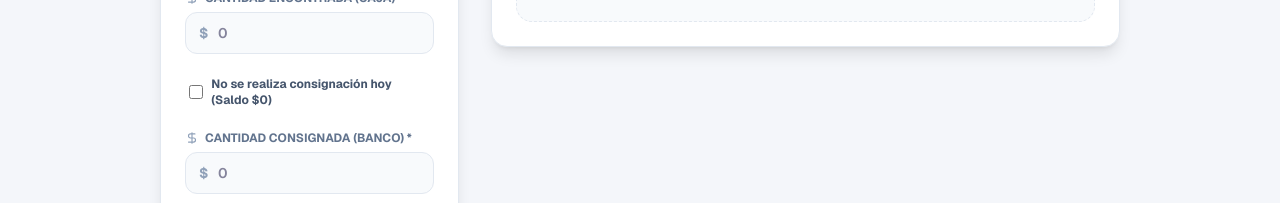
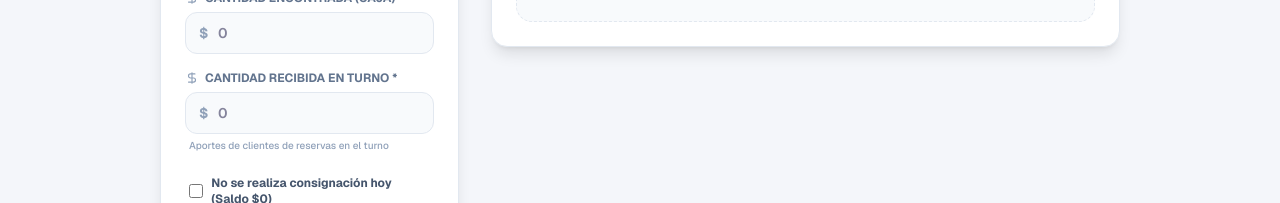
Before and after one commit to JCshekin17/Digitacion_shekina, a Next.js app: page /caja in a window 1280 px wide. Shown: the part 441-644 px from the top of the page. Built offline with nearby package versions, Linux system fonts and the light colour scheme; no server answers; the database is empty.

Commit message:
feat: agregar campo cantidad recibida en turno y corregir errores en caja

```diff
--- a/src/app/caja/page.tsx
+++ b/src/app/caja/page.tsx
@@ -13,13 +13,14 @@ function formatCurrency(value: number) {
     currency: 'COP',
     minimumFractionDigits: 0,
     maximumFractionDigits: 0,
-  }).format(value)
+  }).format(value || 0)
 }
 
 export default function CajaPage() {
-  const [date, setDate] = useState(new Date().toISOString().split('T')[0])
+  const [date, setDate] = useState('')
   const [advisor, setAdvisor] = useState('')
   const [foundAmount, setFoundAmount] = useState<number | ''>('')
+  const [receivedAmount, setReceivedAmount] = useState<number | ''>('')
   const [consignedAmount, setConsignedAmount] = useState<number | ''>('')
   const [records, setRecords] = useState<CashRecord[]>([])
   const [loading, setLoading] = useState(false)
@@ -46,12 +47,14 @@ CREATE TABLE IF NOT EXISTS public.cash_records (
   advisor       TEXT NOT NULL,
   found_amount  NUMERIC(12, 2) NOT NULL DEFAULT 0,
   consigned_amount NUMERIC(12, 2) NOT NULL DEFAULT 0,
+  received_amount NUMERIC(12, 2) NOT NULL DEFAULT 0,
   balance       NUMERIC(12, 2) GENERATED ALWAYS AS (found_amount - consigned_amount) STORED,
   proof_url     TEXT
 );
 
 -- SI LA TABLA YA EXISTÍA, AÑADIR LA COLUMNA FALTANTE:
 ALTER TABLE public.cash_records ADD COLUMN IF NOT EXISTS proof_url TEXT;
+ALTER TABLE public.cash_records ADD COLUMN IF NOT EXISTS received_amount NUMERIC(12, 2) NOT NULL DEFAULT 0;
 
 -- 2. POLÍTICAS DE LA TABLA
 ALTER TABLE public.cash_records ENABLE ROW LEVEL SECURITY;
@@ -113,6 +116,7 @@ CREATE POLICY "Allow public insert" ON storage.objects FOR INSERT WITH CHECK (bu
   }
 
   useEffect(() => {
+    setDate(new Date().toISOString().split('T')[0])
     fetchRecords()
   }, [])
 
@@ -129,6 +133,7 @@ CREATE POLICY "Allow public insert" ON storage.objects FOR INSERT WITH CHECK (bu
 
     const finalAdvisor = noConsignment ? `${advisor} (SIN CONSIGNACIÓN)` : advisor
     const finalConsignedAmount = noConsignment ? fAmt : cAmt
+    const rAmt = Number(receivedAmount) || 0
 
     try {
       let finalProofUrl = ''
@@ -157,6 +162,7 @@ CREATE POLICY "Allow public insert" ON storage.objects FOR INSERT WITH CHECK (bu
         advisor: finalAdvisor,
         found_amount: fAmt,
         consigned_amount: finalConsignedAmount,
+        received_amount: rAmt,
         balance,
         proof_url: finalProofUrl,
       }
@@ -169,6 +175,7 @@ CREATE POLICY "Allow public insert" ON storage.objects FOR INSERT WITH CHECK (bu
           advisor: finalAdvisor,
           found_amount: fAmt,
           consigned_amount: finalConsignedAmount,
+          received_amount: rAmt,
           proof_url: finalProofUrl
         }])
 
@@ -184,6 +191,7 @@ CREATE POLICY "Allow public insert" ON storage.objects FOR INSERT WITH CHECK (bu
         setSuccess(true)
         setAdvisor('')
         setFoundAmount('')
+        setReceivedAmount('')
         setConsignedAmount('')
         setNoConsignment(false)
         setProofFile(null)
@@ -197,6 +205,7 @@ CREATE POLICY "Allow public insert" ON storage.objects FOR INSERT WITH CHECK (bu
         advisor: finalAdvisor,
         found_amount: fAmt,
         consigned_amount: finalConsignedAmount,
+        received_amount: rAmt,
         balance,
       })
       setShowSqlHelp(true)
@@ -218,6 +227,7 @@ CREATE POLICY "Allow public insert" ON storage.objects FOR INSERT WITH CHECK (bu
     setSuccess(true)
     setAdvisor('')
     setFoundAmount('')
+    setReceivedAmount('')
     setConsignedAmount('')
     setTimeout(() => setSuccess(false), 5000)
   }
@@ -401,6 +411,28 @@ CREATE POLICY "Allow public insert" ON storage.objects FOR INSERT WITH CHECK (bu
               </div>
             </div>
 
+            {/* Cantidad Recibida en Turno */}
+            <div>
+              <label className="text-xs font-bold text-slate-500 uppercase flex items-center gap-1.5 mb-1.5" htmlFor="cReceived">
+                <DollarSign className="w-3.5 h-3.5 text-slate-400" /> Cantidad Recibida en Turno *
+              </label>
+              <div className="relative">
+                <span className="absolute left-3.5 top-1/2 -translate-y-1/2 text-slate-400 font-bold text-sm">$</span>
+                <input
+                  id="cReceived"
+                  type="number"
+                  min="0"
+                  step="1000"
+                  required
+                  placeholder="0"
+                  value={receivedAmount}
+                  onChange={(e) => setReceivedAmount(e.target.value === '' ? '' : Number(e.target.value))}
+                  className="w-full rounded-xl border border-slate-200 pl-8 pr-4 py-2.5 text-sm bg-slate-50 focus:bg-white focus:ring-2 focus:ring-[#088DCF]/20 focus:border-[#088DCF] font-semibold transition-all"
+                />
+              </div>
+              <p className="text-[10px] text-slate-400 mt-1 font-medium px-1">Aportes de clientes de reservas en el turno</p>
+            </div>
+
             {/* Checkbox No Consignación */}
             <div className="flex items-center gap-2 py-1.5 px-1">
               <input
@@ -550,6 +582,7 @@ CREATE POLICY "Allow public insert" ON storage.objects FOR INSERT WITH CHECK (bu
                     <th className="pb-3 pl-1">Fecha</th>
                     <th className="pb-3">Asesor</th>
                     <th className="pb-3 text-right">Cantidad Encontrada</th>
+                    <th className="pb-3 text-right">Recibido Turno</th>
                     <th className="pb-3 text-right">Cantidad Consignada</th>
                     <th className="pb-3 text-right">Diferencia / Saldo</th>
                     <th className="pb-3 text-center">Acciones</th>
@@ -557,10 +590,11 @@ CREATE POLICY "Allow public insert" ON storage.objects FOR INSERT WITH CHECK (bu
                 </thead>
                 <tbody className="divide-y divide-slate-50 text-xs">
                   {records.map((r, i) => {
-                    const isNoCons = r.advisor.includes('SIN CONSIGNACIÓN')
-                    const cleanAdvisor = r.advisor.replace(' (SIN CONSIGNACIÓN)', '')
-                    const displayConsigned = isNoCons ? 0 : r.consigned_amount
-                    const diff = isNoCons ? 0 : (r.found_amount - r.consigned_amount)
+                    const safeAdvisor = r.advisor || ''
+                    const isNoCons = safeAdvisor.includes('SIN CONSIGNACIÓN')
+                    const cleanAdvisor = safeAdvisor.replace(' (SIN CONSIGNACIÓN)', '') || 'Desconocido'
+                    const displayConsigned = isNoCons ? 0 : (r.consigned_amount || 0)
+                    const diff = isNoCons ? 0 : ((r.found_amount || 0) - (r.consigned_amount || 0))
                     return (
                       <tr key={r.id || i} className="hover:bg-slate-50/50 transition-colors">
                         <td className="py-3.5 pl-1 text-slate-500 font-semibold">{r.date}</td>
@@ -574,7 +608,8 @@ CREATE POLICY "Allow public insert" ON storage.objects FOR INSERT WITH CHECK (bu
                             )}
                           </div>
                         </td>
-                        <td className="py-3.5 text-right font-bold text-slate-600">{formatCurrency(r.found_amount)}</td>
+                        <td className="py-3.5 text-right font-bold text-slate-600">{formatCurrency(r.found_amount || 0)}</td>
+                        <td className="py-3.5 text-right font-bold text-slate-600">{formatCurrency(r.received_amount || 0)}</td>
                         <td className="py-3.5 text-right font-bold text-slate-600">
                           {isNoCons ? (
                             <span className="text-slate-400 font-semibold italic">No consigna</span>
--- a/src/lib/supabase.ts
+++ b/src/lib/supabase.ts
@@ -41,6 +41,7 @@ export type CashRecord = {
   advisor: 'YIRLEY' | 'KEREN' | 'GABRIELA' | string
   found_amount: number
   consigned_amount: number
+  received_amount?: number
   balance: number
   proof_url?: string
 }
```
Also changed, not shown: 1 other file (tests, documents, lock files or other folders).
